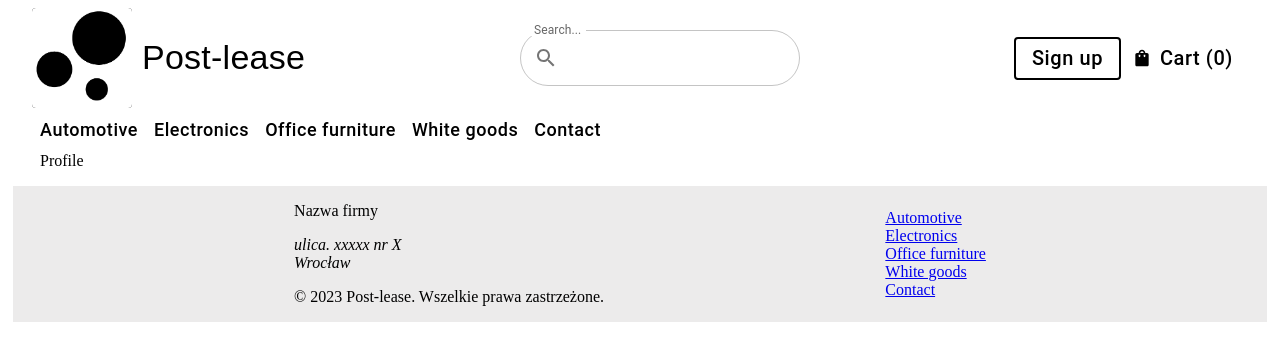
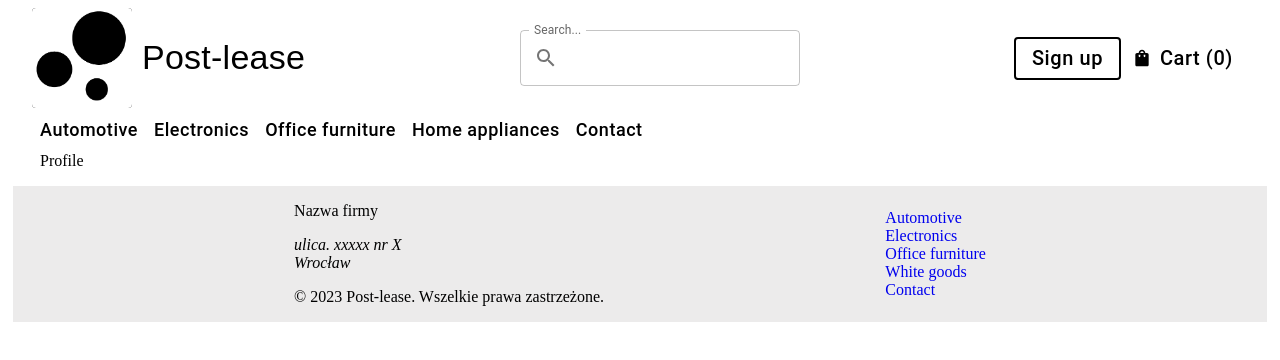
Before and after one commit to Kacper-Sleziak/eCommerce-application, a React (Create React App) app in the folder frontend/: page /profile in a window 1280 px wide. Shown: the top 360 px of the page. Built offline with nearby package versions, Linux system fonts and the light colour scheme.

Commit message:
White goods to home appliances

```diff
--- a/frontend/src/features/Home/OfferShortcut.tsx
+++ b/frontend/src/features/Home/OfferShortcut.tsx
@@ -1,5 +1,5 @@
 import { Card, CardMedia, CardContent, Typography } from '@mui/material'
-import '../styles/page/home.css'
+import '../../styles/pages/home.css'
 
 interface OfferShortcutProps {
   imageUrl: string
--- a/frontend/src/features/Home/TabCard.tsx
+++ b/frontend/src/features/Home/TabCard.tsx
@@ -1,6 +1,6 @@
 import { Link } from 'react-router-dom'
 import { Card, CardContent, Typography } from '@mui/material'
-import '../styles/page/home.css'
+import '../../styles/pages/home.css'
 
 interface TabCardProps {
   to: string
--- a/frontend/src/layout/navbar/LowerNavbar.tsx
+++ b/frontend/src/layout/navbar/LowerNavbar.tsx
@@ -66,7 +66,7 @@
           },
         }}
       >
-        White goods
+        Home appliances
       </Button>
       <Button
         sx={{
--- a/frontend/src/pages/Home.tsx
+++ b/frontend/src/pages/Home.tsx
@@ -92,7 +92,7 @@
           />
           <TabCard
             to="https://google.pl"
-            text="White goods"
+            text="Home appliances"
             backgroundColor="#fca311"
             startIcon={KitchenIcon}
           />
--- a/frontend/src/routes/Router.tsx
+++ b/frontend/src/routes/Router.tsx
@@ -2,8 +2,8 @@
 import { ThemeProvider } from '@mui/material/styles'
 import { Box } from '@mui/material'
 import Footer from '../layout/footer/Footer'
-// import Home from '../pages/Home'
-import OfferList from '../pages/OfferList'
+import Home from '../pages/Home'
+// import OfferList from '../pages/OfferList'
 // import Offer from '../pages/Offer'
 import Navbar from '../layout/navbar/Navbar'
 import Profile from '../pages/Profile'
@@ -35,7 +35,7 @@
         <Box style={{ width: '100%', marginBottom: '1rem' }}>
           <Router>
             <Routes>
-              <Route index element={<OfferList />} />
+              <Route index element={<Home />} />
               <Route element={<AuthRoute user={user} protectionType="admin" />}>
                 <Route path="/profile" element={<Profile />} />
               </Route>
```
